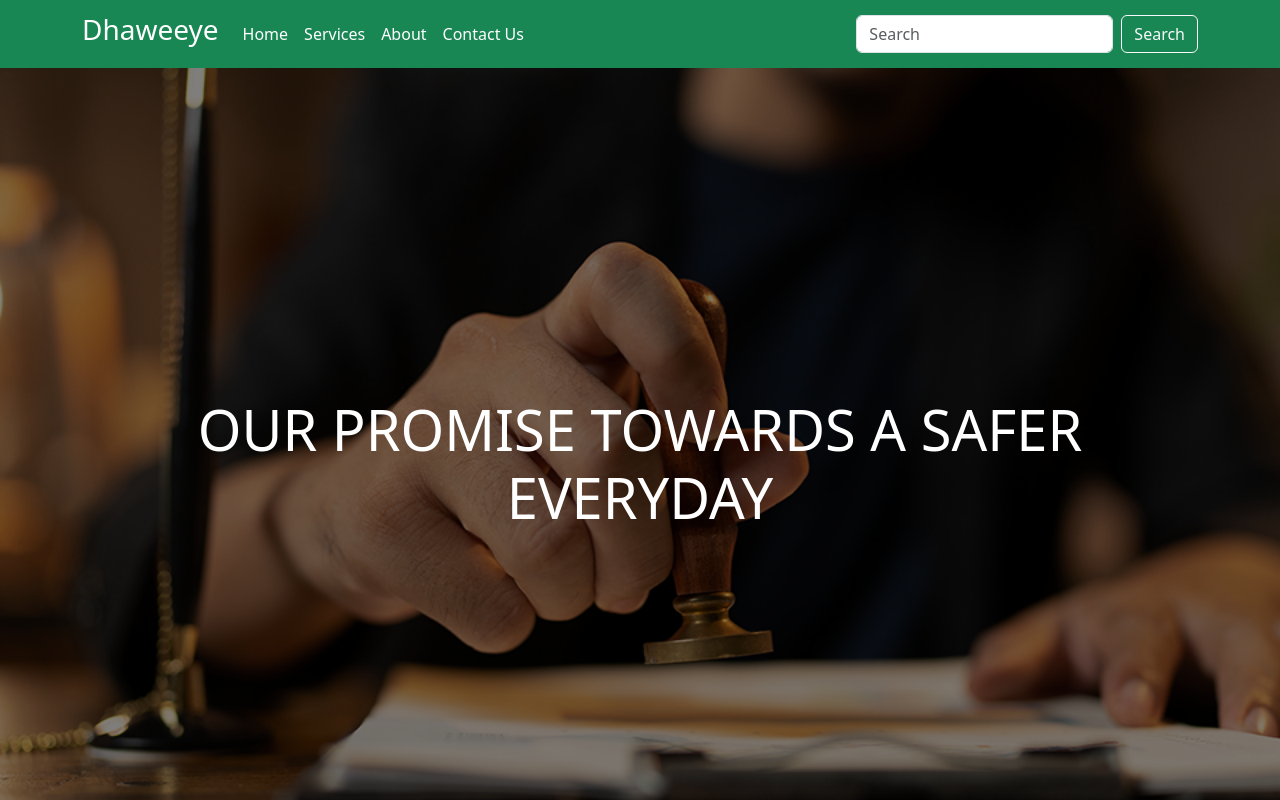
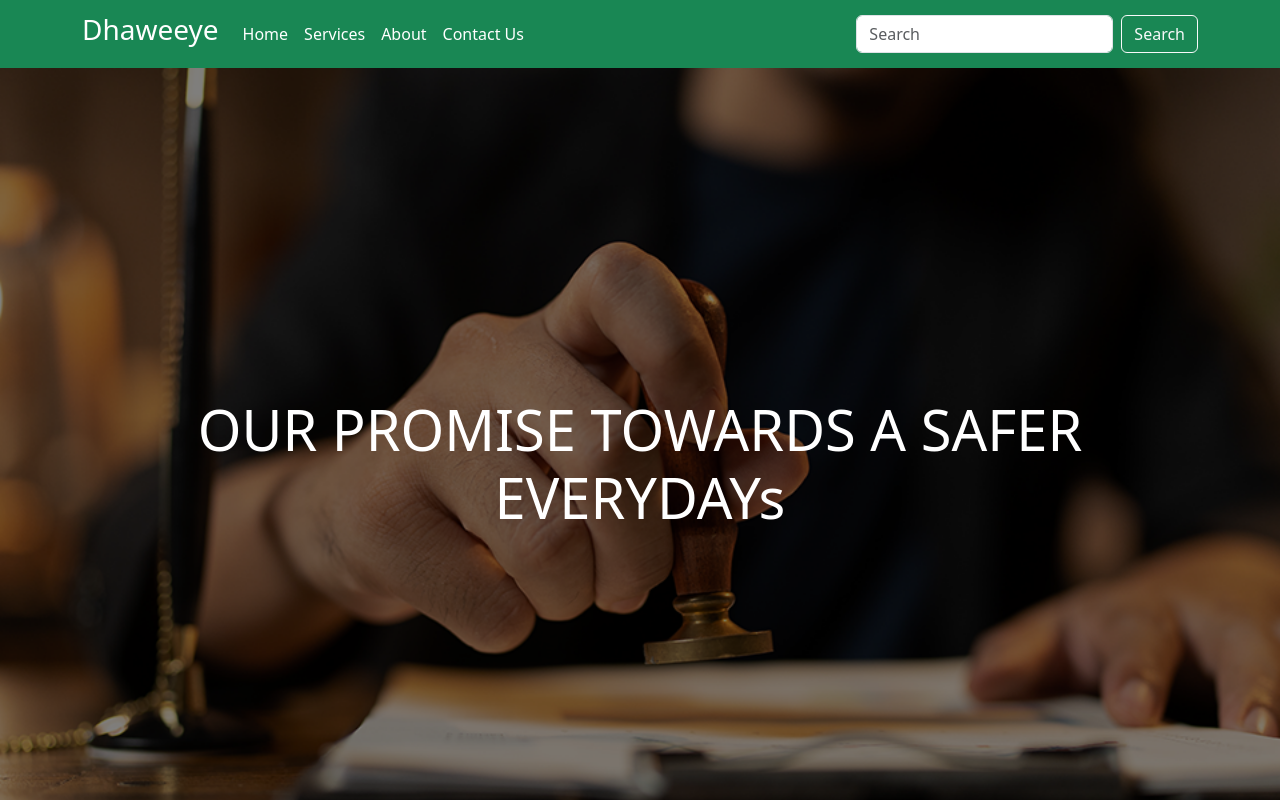
Before and after one commit to Eng-Duale/dhaweeye, a plain HTML site: page dhawweye.html in a window 1280 px wide. Shown: the top 800 px of the page. Drawn offline with nearby package versions, Linux system fonts and the light colour scheme.

Commit message:
Waxakabadalka header

```diff
--- a/dhawweye.html
+++ b/dhawweye.html
@@ -68,7 +68,7 @@
     <!-- Home Screen -->
     <header id="home" class="text-white text-center scrollable-background" style="background-image: url('1200x600.png');">
         <div class="container">
-            <h1 class="display-4">OUR PROMISE TOWARDS A SAFER EVERYDAY</h1>
+            <h1 class="display-4">OUR PROMISE TOWARDS A SAFER EVERYDAYs</h1>
         </div>
     </header>
 
```
